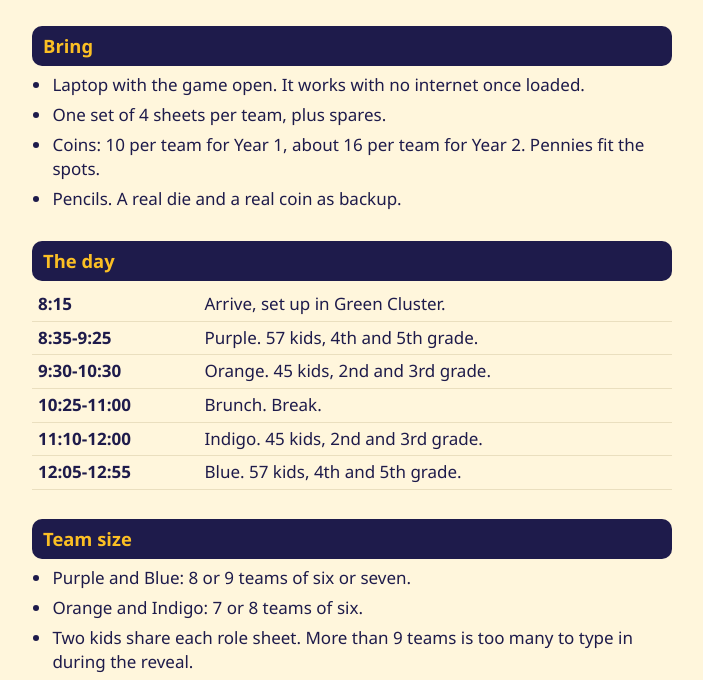
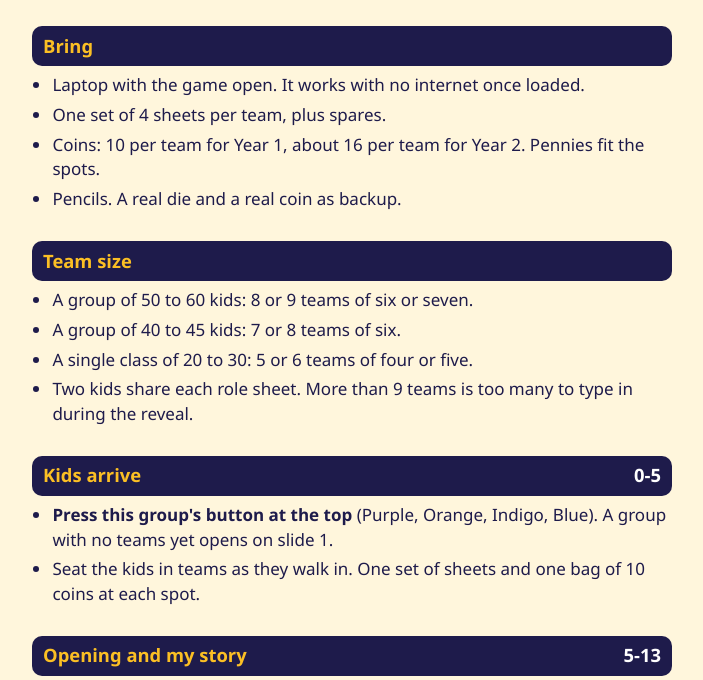
Before and after one commit to davidjette/find-your-path, a plain HTML site: page notes.html in a window 1280 px wide. Shown: the part 103-783 px from the top of the page, without its empty margins (288-991 px from the left). Drawn offline with Linux system fonts and the light colour scheme.

Commit message:
Open-source release: README, CC BY-NC 4.0 license, image credits; remove day schedule from notes
Co-Authored-By: Claude Fable 5.2 <noreply@anthropic.com>

```diff
--- a/notes.html
+++ b/notes.html
@@ -29,20 +29,11 @@ table{border-collapse:collapse;width:100%} td{padding:4px 6px;border-bottom:1px
   <li>Pencils. A real die and a real coin as backup.</li>
 </ul>
 
-<h2>The day</h2>
-<table>
-  <tr><td>8:15</td><td>Arrive, set up in Green Cluster.</td></tr>
-  <tr><td>8:35-9:25</td><td>Purple. 57 kids, 4th and 5th grade.</td></tr>
-  <tr><td>9:30-10:30</td><td>Orange. 45 kids, 2nd and 3rd grade.</td></tr>
-  <tr><td>10:25-11:00</td><td>Brunch. Break.</td></tr>
-  <tr><td>11:10-12:00</td><td>Indigo. 45 kids, 2nd and 3rd grade.</td></tr>
-  <tr><td>12:05-12:55</td><td>Blue. 57 kids, 4th and 5th grade.</td></tr>
-</table>
-
 <h2>Team size</h2>
 <ul>
-  <li>Purple and Blue: 8 or 9 teams of six or seven.</li>
-  <li>Orange and Indigo: 7 or 8 teams of six.</li>
+  <li>A group of 50 to 60 kids: 8 or 9 teams of six or seven.</li>
+  <li>A group of 40 to 45 kids: 7 or 8 teams of six.</li>
+  <li>A single class of 20 to 30: 5 or 6 teams of four or five.</li>
   <li>Two kids share each role sheet. More than 9 teams is too many to type in during the reveal.</li>
 </ul>
 
```
Also changed, not shown: 3 other files.
